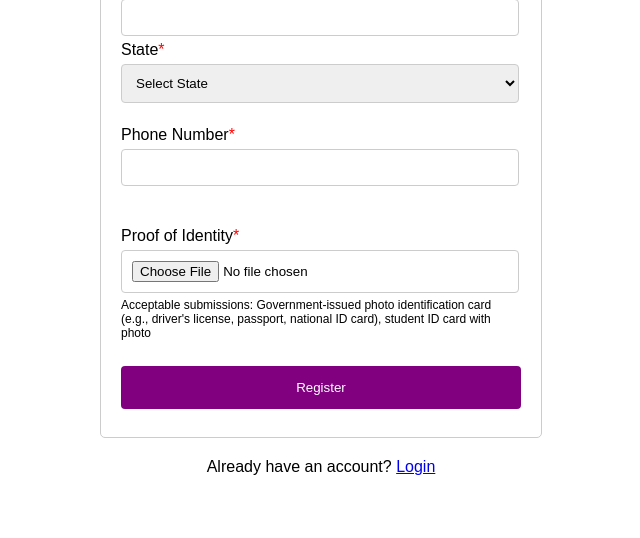
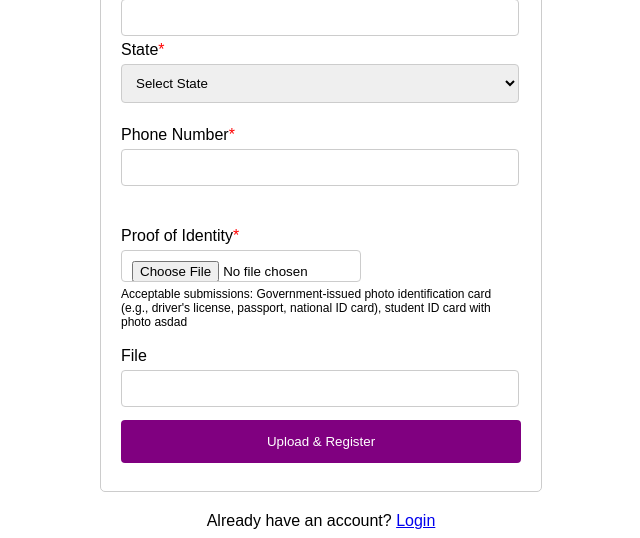
Before and after one commit to gcivil-nyu-org/INT2-Monday-Spring2024-Team-1, a Django app: page /hs/registration in a window 1280 px wide. Shown: the part 925-1463 px from the top of the page, without its empty margins (319-959 px from the left). Before the commit the page ends 1400 px from the top, so only its background shows below. Run offline with Django 4.2, Linux system fonts and the light colour scheme.

Commit message:
Registration proof upload

```diff
--- a/healthScore/templates/registration.html
+++ b/healthScore/templates/registration.html
@@ -106,9 +106,56 @@
     .login-button:hover{
       color: #7801a1;
     }
+    .input-row{
+      display: -webkit-box;
+    display: -ms-flexbox;
+    display: flex;
+    -ms-flex-wrap: wrap;
+    flex-wrap: wrap;
+    margin-right: -15px;
+    margin-left: -15px;
+    }
 </style>
 <script>
+
+
+  let base64String = "";
+
+    function something(){
+      console.log("sadasd")
+    }
+        function imageUploaded(string) {
+
+          console.log(string, "File uploaded")
+            let file = document.querySelector(
+                'input[type=file]')['files'][0];
+
+            let reader = new FileReader();
+            console.log("next");
+
+            reader.onload = function () {
+                base64String = reader.result.replace("data:", "")
+                    .replace(/^.+,/, "");
+
+                imageBase64Stringsep = base64String;
+
+                // alert(imageBase64Stringsep);
+                console.log(base64String);
+                document.getElementById('identity_proof_name').value = base64String
+            }
+            reader.readAsDataURL(file);
+        }
+
+        function displayString() {
+            console.log("Base64String about to be printed");
+            alert(base64String);
+        }
+
   function validateForm() {
+    imageUploaded()
+
+    console.log("validateForm")
+    return true
     var password = document.getElementById("password").value;
     var retypePassword = document.getElementById("retype_password").value;
     var hasCapitalLetter = /[A-Z]/.test(password);
@@ -121,6 +168,7 @@
     } else {
       document.getElementById("retype_password_error").innerHTML = "";
     }
+
 
     // Ensure password meets all requirements
     if (password.length < 8 || !hasCapitalLetter || !hasSpecialCharacter) {
@@ -189,30 +237,30 @@
   </div><br>
 
   <label for="email">Email<span style="color: red;">*</span></label>
-  <input type="email" id="email" name="email" required value="{{ email }}"><br>
+  <input type="email" id="email" name="email"  value="{{ email }}"><br>
 
   <label for="username">Username<span style="color: red;">*</span></label>
-  <input type="text" id="username" name="username" required value="{{ username }}"><br>
+  <input type="text" id="username" name="username"  value="{{ username }}"><br>
 
   <label for="password">Password<span style="color: red;">*</span></label>
-  <input type="password" id="password" name="password" required onfocus="showPasswordRequirements()" onblur="hidePasswordRequirements()">
+  <input type="password" id="password" name="password"  onfocus="showPasswordRequirements()" onblur="hidePasswordRequirements()">
   <div id="password_requirements" class="password-requirements" style="display: none;">
     Password must be at least 8 characters long, contain a capital letter, and a special character.
   </div>
   <span id="password_error" class="error-message"></span><br>
 
   <label for="retype_password">Confirm Password<span style="color: red;">*</span></label>
-  <input type="password" id="retype_password" name="retype_password" required>
+  <input type="password" id="retype_password" name="retype_password" >
   <span id="retype_password_error" class="error-message"></span><br><br>
 
   <label for="fullname">Full Name<span style="color: red;">*</span></label>
-  <input type="text" id="fullname" name="fullname" required value="{{ fullname }}"><br>
+  <input type="text" id="fullname" name="fullname"  value="{{ fullname }}"><br>
 
   <label for="dob">Date of Birth<span style="color: red;">*</span></label>
-  <input type="date" id="dob" name="dob" required value="{{ dob }}"><br>
+  <input type="date" id="dob" name="dob"  value="{{ dob }}"><br>
 
   <label for="gender">Gender<span style="color: red;">*</span></label>
-  <select id="gender" name="gender" required>
+  <select id="gender" name="gender" >
     <option value="">Select Gender</option>
     <option value="male" {% if gender == "male" %}selected{% endif %}>Male</option>
     <option value="female" {% if gender == "female" %}selected{% endif %}>Female</option>
@@ -220,13 +268,13 @@
   </select><br><br>
 
   <label for="street_address">Street Address<span style="color: red;">*</span></label>
-  <input type="text" id="street_address" name="street_address" required value="{{ street_address }}"><br>
+  <input type="text" id="street_address" name="street_address"  value="{{ street_address }}"><br>
 
   <label for="city">City<span style="color: red;">*</span></label>
-  <input type="text" id="city" name="city" required value="{{ city }}"><br>
+  <input type="text" id="city" name="city"  value="{{ city }}"><br>
 
   <label for="state">State<span style="color: red;">*</span></label>
-<select id="state" name="state" required>
+<select id="state" name="state" >
   <option value="" disabled selected>Select State</option>
   <option value="AL" {% if state == "AL" %}selected{% endif %}>Alabama</option>
   <option value="AK" {% if state == "AK" %}selected{% endif %}>Alaska</option>
@@ -282,20 +330,31 @@
 
 
   <label for="phone_number">Phone Number<span style="color: red;">*</span></label>
-  <input type="text" id="phone_number" name="phone_number" maxlength="10" pattern="[0-9]+" required value="{{ phone_number }}"><br><br><br>
-
+  <input onchange="something()" type="text" id="phone_number" name="phone_number" maxlength="10" pattern="[0-9]+"  value="{{ phone_number }}"><br><br><br>
 
   <label for="identity_proof">Proof of Identity<span style="color: red;">*</span></label>
-  <input type="file" id="identity_proof" name="identity_proof" accept=".jpg, .jpeg, .png, .pdf" required><br>
+  <div>
+    <div>
+      <input style="width:60%; display: inline;height: 4vh;" type="file" id="identity_proof" name="identity_proof" accept=".jpg, .jpeg, .png, .pdf" >
+      <!-- <p style="width:20%; display: inline; height: 4vh;">Upload</p> -->
   <div id="identity_proof_info" class="small-text">
     Acceptable submissions: Government-issued photo identification card (e.g., driver's license, passport, national ID card), student ID card with photo
+    <label >asdad</label>
   </div><br>
+    </div>
+  </div>
 
-  <input type="submit" value="Register">
+  <label for="identity_proof_name">File</label>
+  <input type="text" name="identity_proof_name" id="identity_proof_name" >
+
+  <input type="submit" value="Upload & Register">
 </form>
 <div style="text-align:center; margin-top:20px;">
   Already have an account? <a href="{% url 'login' %}">Login</a>
 </div>
 
+
+
+
 </body>
 </html>
```
